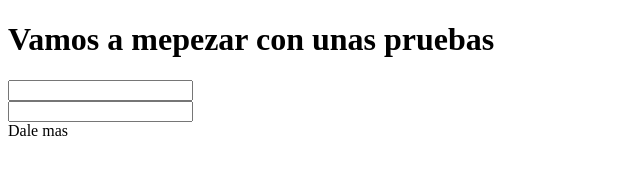
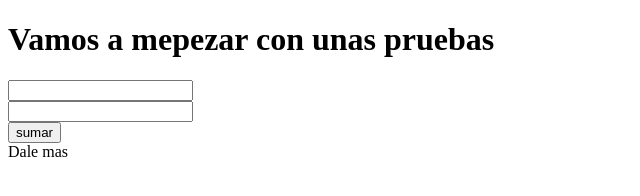
Before and after one commit to hank222/prueba1, a plain HTML site: page index.html in a window 1280 px wide. Shown: the whole page, without its empty margins (0-640 px from the left). Drawn offline with Linux system fonts and the light colour scheme.

Commit message:
Update index.html

```diff
--- a/index.html
+++ b/index.html
@@ -17,6 +17,7 @@
         <div>
             <input id="num2" type="number"  />
         </div>
+        <input type="submit" value="sumar" onclick="sumar()">
       </form>
 
     <div id ="sumarnum" onclick="sumar()">Dale mas </div>
```
